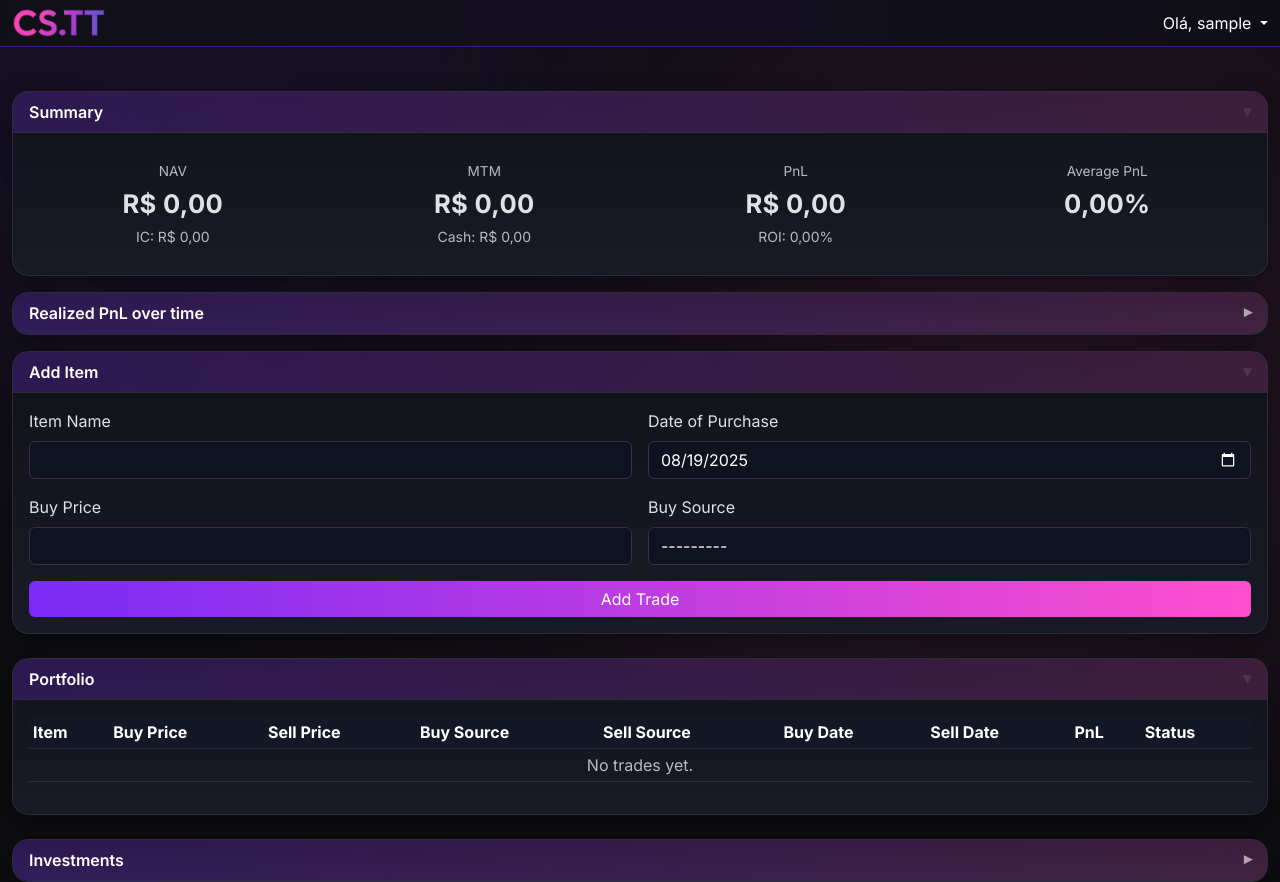
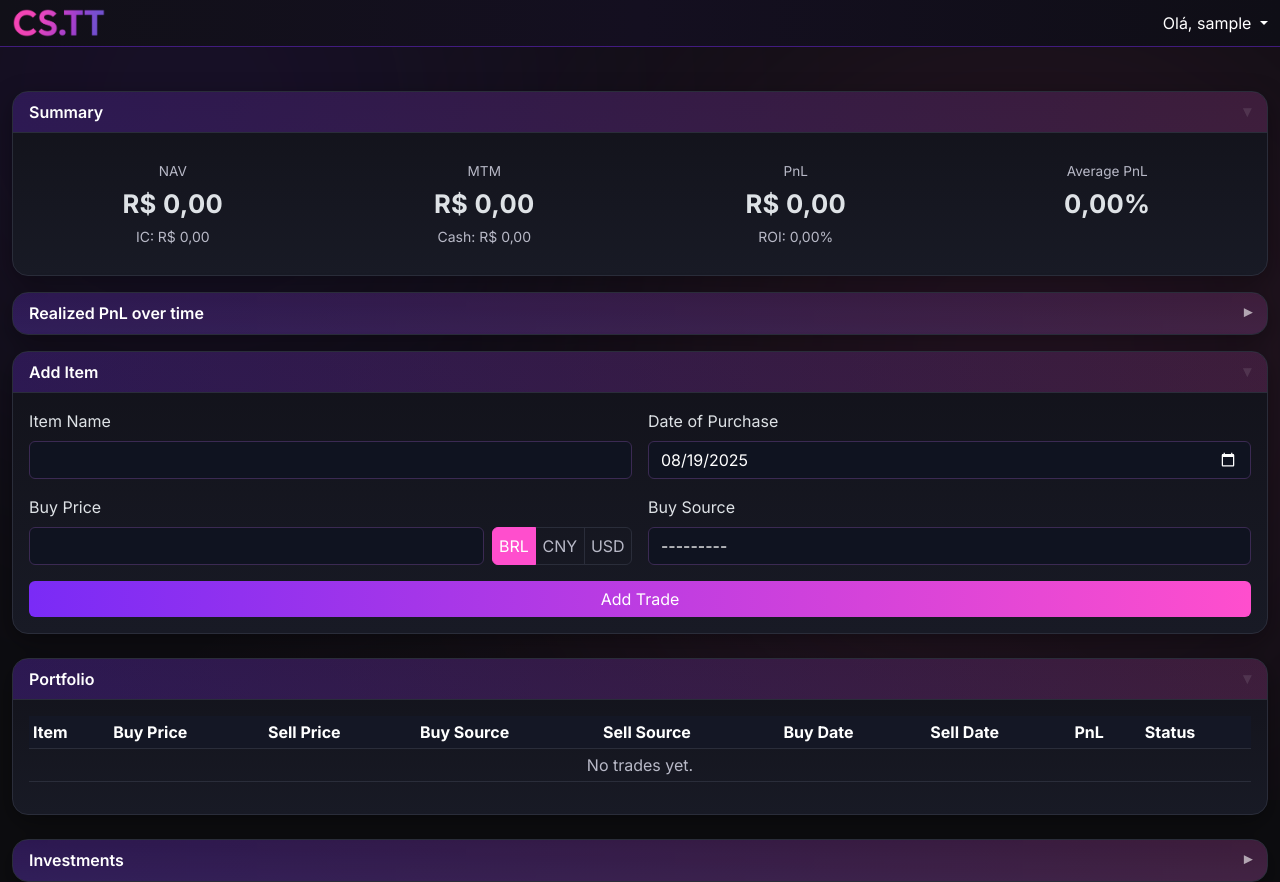
Before and after one commit to FCancella/Skins-Trading-Tracker, a Django app: page /portfolio/ in a window 1280 px wide. Shown: the top 882 px of the page. Run offline with Django 4.2, Linux system fonts and the light colour scheme; the visitor is signed in with stand-in values (Sample User, id 1); data that the repository does not hold is empty.

Commit message:
currency button

```diff
--- a/requirements.txt
+++ b/requirements.txt
@@ -1,15 +1,20 @@
 asgiref==3.9.1
 Brotli==1.1.0
+certifi==2025.8.3
+charset-normalizer==3.4.3
 click==8.2.1
 colorama==0.4.6
 dj-database-url==3.0.1
 Django==5.2.5
 gunicorn==23.0.0
 h11==0.16.0
+idna==3.10
 packaging==25.0
 psycopg2-binary==2.9.10
+requests==2.32.5
 sqlparse==0.5.3
 typing_extensions==4.14.1
 tzdata==2025.2
+urllib3==2.5.0
 uvicorn==0.35.0
 whitenoise==6.9.0
--- a/static/styles.css
+++ b/static/styles.css
@@ -267,3 +267,23 @@ button.badge.status-closed:disabled{
     transform: translateY(-100px) rotate(180deg) scale(1.2);
   }
 }
+
+/* --- Currency Toggle Button --- */
+.btn-check:checked+.btn-outline-primary {
+  background-color: var(--pink);
+  border-color: var(--pink);
+  color: #fff;
+}
+
+.btn-outline-primary {
+  color: var(--fg-2);
+  border-color: var(--border);
+  padding-left: 0.4rem;
+  padding-right: 0.4rem;
+}
+
+.btn-outline-primary:hover {
+  background-color: rgba(255, 78, 205, 0.1);
+  border-color: var(--pink);
+  color: #fff;
+}
--- a/templates/trades/add_forms.html
+++ b/templates/trades/add_forms.html
@@ -9,7 +9,16 @@
             <input type="hidden" name="action" value="add" />
             <div class="col-6"><label class="form-label">Item Name</label>{{ add_form.item_name|add_class:"form-control" }}</div>
             <div class="col-6"><label class="form-label">Date of Purchase</label>{{ add_form.buy_date|add_class:"form-control" }}</div>
-            <div class="col-6"><label class="form-label">Buy Price</label>{{ add_form.buy_price|add_class:"form-control" }}</div>
+            <div class="col-6"><label class="form-label">Buy Price</label>
+              <div class="d-flex align-items-center">
+                {{ add_form.buy_price|add_class:"form-control" }}
+                <div class="btn-group ms-2" role="group">
+                  <input type="radio" class="btn-check" name="buy_price_currency" id="buy_brl" value="BRL" checked><label class="btn btn-outline-primary" for="buy_brl">BRL</label>
+                  <input type="radio" class="btn-check" name="buy_price_currency" id="buy_cny" value="CNY"><label class="btn btn-outline-primary" for="buy_cny">CNY</label>
+                  <input type="radio" class="btn-check" name="buy_price_currency" id="buy_usd" value="USD"><label class="btn btn-outline-primary" for="buy_usd">USD</label>
+                </div>
+              </div>
+            </div>
             <div class="col-6"><label class="form-label">Buy Source</label>{{ add_form.buy_source|add_class:"form-select" }}</div>
             <div class="col-12"><button type="submit" class="btn btn-primary w-100">Add Trade</button></div>
           </form>
--- a/trades/forms.py
+++ b/trades/forms.py
@@ -21,6 +21,13 @@ from django.utils import timezone
 from .models import Trade, Investment
 
 class TradeForm(forms.ModelForm):
+    CURRENCY_CHOICES = [
+        ('BRL', 'BRL'),
+        ('CNY', 'CNY'),
+        ('USD', 'USD'),
+    ]
+    buy_price_currency = forms.ChoiceField(choices=CURRENCY_CHOICES, initial='BRL', widget=forms.RadioSelect)
+
     """Form for creating or updating a trade."""
 
     class Meta:
@@ -53,6 +60,13 @@ class TradeForm(forms.ModelForm):
 
 
 class SellTradeForm(forms.ModelForm):
+    CURRENCY_CHOICES = [
+        ('BRL', 'BRL'),
+        ('CNY', 'CNY'),
+        ('USD', 'USD'),
+    ]
+    sell_price_currency = forms.ChoiceField(choices=CURRENCY_CHOICES, initial='BRL', widget=forms.RadioSelect)
+
     """Form for updating a trade with sell details."""
 
     class Meta:
--- a/trades/views.py
+++ b/trades/views.py
@@ -8,6 +8,7 @@ components into a single responsive layout.
 """
 from __future__ import annotations
 from decimal import Decimal
+import requests
 
 from django.contrib.auth import login
 from django.contrib.auth.models import User
@@ -161,6 +162,17 @@ def index(request: HttpRequest) -> HttpResponse:
         action = request.POST.get("action")
         if action == "add":
             add_form = TradeForm(request.POST)
+            cur = request.POST.get("buy_price_currency")
+            if cur in ["CNY", "USD"]:
+                try:
+                    response = requests.get(f"https://open.er-api.com/v6/latest/{cur}")
+                    data = response.json()
+                    cur_brl_rate = Decimal(data.get("rates", {}).get("BRL"))
+                    buy_price = Decimal(request.POST.get("buy_price"))
+                    add_form.data = add_form.data.copy()
+                    add_form.data['buy_price'] = round(buy_price * cur_brl_rate, 2)
+                except (requests.RequestException, TypeError, KeyError):
+                    add_form.add_error(None, f"Could not get conversion rate from {cur} to BRL.")
             if add_form.is_valid():
                 add_form.save(owner=request.user)
                 return redirect("index")
@@ -168,6 +180,17 @@ def index(request: HttpRequest) -> HttpResponse:
             trade_id = request.POST.get("trade_id")
             trade = Trade.objects.get(pk=trade_id, owner=request.user)
             form = SellTradeForm(request.POST, instance=trade)
+            cur = request.POST.get("sell_price_currency")
+            if cur in ["CNY", "USD"]:
+                try:
+                    response = requests.get(f"https://open.er-api.com/v6/latest/{cur}")
+                    data = response.json()
+                    cur_brl_rate = Decimal(data.get("rates", {}).get("BRL"))
+                    sell_price = Decimal(request.POST.get("sell_price"))
+                    form.data = form.data.copy()
+                    form.data['sell_price'] = round(sell_price * cur_brl_rate, 2)
+                except (requests.RequestException, TypeError, KeyError):
+                    form.add_error(None, f"Could not get conversion rate from {cur} to BRL.")
             if form.is_valid():
                 form.save()
                 return redirect("index")
```
Also changed, not shown: templates/trades/edit_modal.html (+10 -1 lines).
